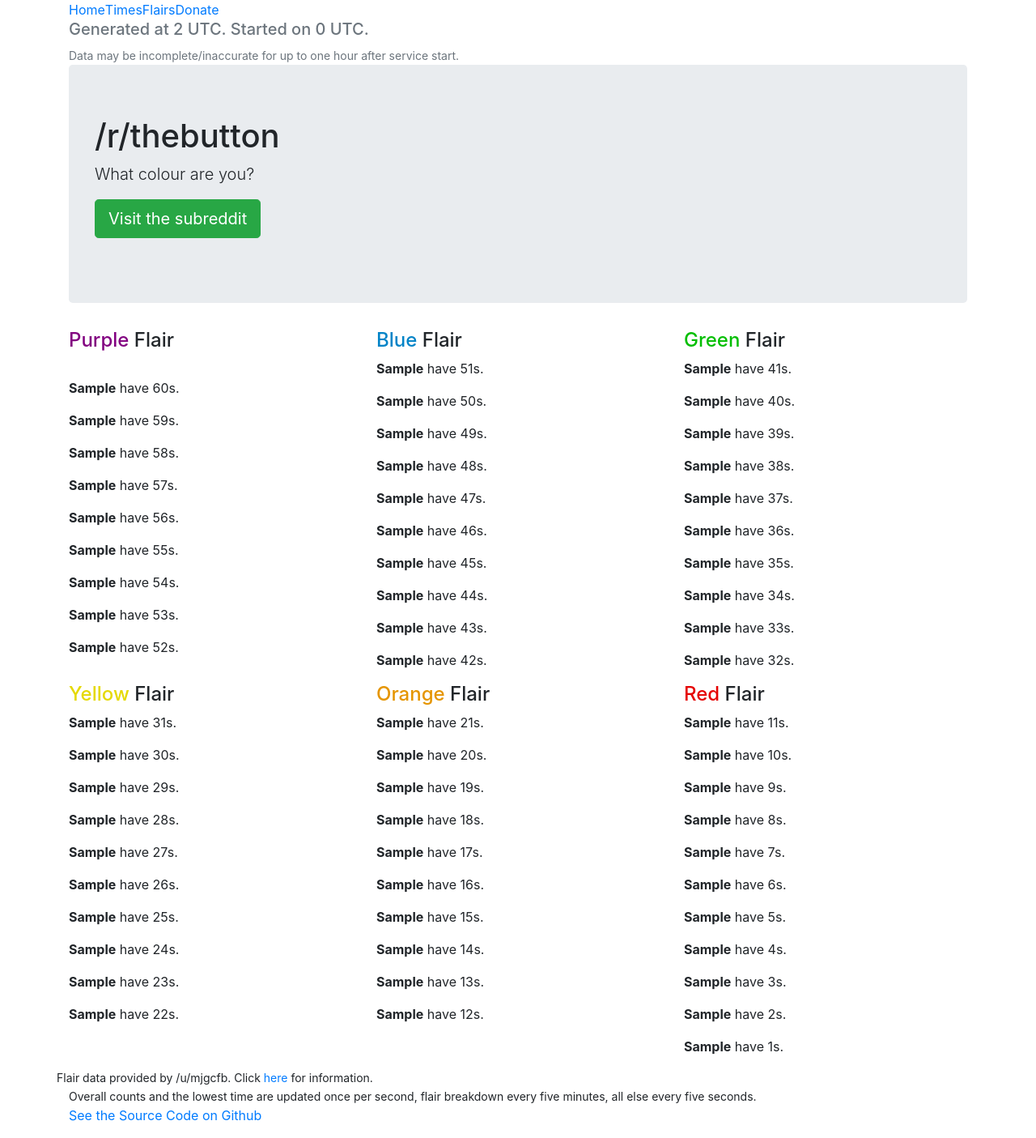
After one commit to Chr12t0pher/r-slash-thebutton, a Flask app: template templates/flairs.html in a window 1280 px wide. The commit adds this page. Shown: the whole page at 81% size. Run offline with Flask 2, Linux system fonts and the light colour scheme; the template is opened without the code that fills it: most values are stand-ins (such as "Sample title", 1, 10 or a date in 2020); parts of the project's set-up code (start-up, migrations or seed data) failed here and were passed over; some libraries are stand-ins or nearby versions.

Commit message:
Added flair breakdown page!

```diff
--- a/app.py
+++ b/app.py
@@ -100,7 +100,9 @@
     sleep(10)
     while True:
         with open(flairfile, "r") as f:
-            button_data["flairs"] = loads(f.read())
+            data = loads(f.read())
+            button_data["flairs"] = data["colours"]
+            button_data["flairs_number"] = data["counts"]
         with open(currentflairfile, "r") as f:
             button_data["current_flair"] = loads(f.read())
         sleep(150)
@@ -125,6 +127,11 @@
     return render_template("times.html", data=historic_data, time=[datetime.datetime.utcnow().strftime("%H:%M:%S"), starttime])
 
 
+@app.route("/flairs")
+def flairs():
+    return render_template("flairs.html", data=button_data, time=[datetime.datetime.utcnow().strftime("%H:%M:%S"), starttime])
+
+
 @app.route("/donate")
 def donate():
     return render_template("donate.html", time=[datetime.datetime.utcnow().strftime("%H:%M:%S"), starttime])
--- /dev/null
+++ b/templates/flairs.html
@@ -0,0 +1,166 @@
+<!DOCTYPE html>
+<html lang="en">
+  <head>
+    <meta charset="utf-8">
+    <meta http-equiv="X-UA-Compatible" content="IE=edge">
+    <meta name="viewport" content="width=device-width, initial-scale=1">
+
+    <title>/r/thebutton</title>
+
+    <!-- Bootstrap core CSS -->
+    <link href="/static/css/bootstrap.min.css" rel="stylesheet">
+
+    <!-- Custom styles for this templates -->
+    <link href="/static/css/jumbotron-narrow.css" rel="stylesheet">
+    <link href="/static/css/roboto.min.css" rel="stylesheet">
+    <link href="/static/css/material.min.css" rel="stylesheet">
+    <link href="/static/css/ripples.min.css" rel="stylesheet">
+
+
+  </head>
+
+  <body>
+
+    <div class="container">
+      <div class="header clearfix">
+          <nav>
+              <ul class="nav nav-pills pull-right">
+                  <li><a href="/">Home</a></li>
+                  <li><a href="/times">Times</a></li>
+                  <li class="active"><a href="javascript:void(0)">Flairs</a></li>
+                  <li><a href="/donate">Donate</a></li>
+              </ul>
+          </nav>
+          <h5 class="text-muted">Generated at {{ time[0] }} UTC. Started on {{ time[1] }} UTC.</h5>
+          <small class="text-muted">Data may be incomplete/inaccurate for up to one hour after service start.</small>
+      </div>
+      <div class="jumbotron">
+        <h1>/r/thebutton</h1>
+        <p class="lead">What colour are you?</p>
+        <p><a class="btn btn-lg btn-success" href="http://www.reddit.com/r/thebutton" role="button" target="_blank">Visit the subreddit</a></p>
+      </div>
+
+      <div class="row">
+        <div class="col-lg-4">
+          <h4><span style="color: #820080">Purple</span> Flair</h4>
+          <br>
+          <p><strong>{{ data["flairs_number"]["60"] }}</strong> have 60s.</p>
+          <p><strong>{{ data["flairs_number"]["59"] }}</strong> have 59s.</p>
+          <p><strong>{{ data["flairs_number"]["58"] }}</strong> have 58s.</p>
+          <p><strong>{{ data["flairs_number"]["57"] }}</strong> have 57s.</p>
+          <p><strong>{{ data["flairs_number"]["56"] }}</strong> have 56s.</p>
+          <p><strong>{{ data["flairs_number"]["55"] }}</strong> have 55s.</p>
+          <p><strong>{{ data["flairs_number"]["54"] }}</strong> have 54s.</p>
+          <p><strong>{{ data["flairs_number"]["53"] }}</strong> have 53s.</p>
+          <p><strong>{{ data["flairs_number"]["52"] }}</strong> have 52s.</p>
+        </div>
+
+        <div class="col-lg-4">
+          <h4><span style="color: #0083C7">Blue</span> Flair</h4>
+          <p><strong>{{ data["flairs_number"]["51"] }}</strong> have 51s.</p>
+          <p><strong>{{ data["flairs_number"]["50"] }}</strong> have 50s.</p>
+          <p><strong>{{ data["flairs_number"]["49"] }}</strong> have 49s.</p>
+          <p><strong>{{ data["flairs_number"]["48"] }}</strong> have 48s.</p>
+          <p><strong>{{ data["flairs_number"]["47"] }}</strong> have 47s.</p>
+          <p><strong>{{ data["flairs_number"]["46"] }}</strong> have 46s.</p>
+          <p><strong>{{ data["flairs_number"]["45"] }}</strong> have 45s.</p>
+          <p><strong>{{ data["flairs_number"]["44"] }}</strong> have 44s.</p>
+          <p><strong>{{ data["flairs_number"]["43"] }}</strong> have 43s.</p>
+          <p><strong>{{ data["flairs_number"]["42"] }}</strong> have 42s.</p>
+        </div>
+
+        <div class="col-lg-4">
+          <h4><span style="color: #02BE01">Green</span> Flair</h4>
+          <p><strong>{{ data["flairs_number"]["41"] }}</strong> have 41s.</p>
+          <p><strong>{{ data["flairs_number"]["40"] }}</strong> have 40s.</p>
+          <p><strong>{{ data["flairs_number"]["39"] }}</strong> have 39s.</p>
+          <p><strong>{{ data["flairs_number"]["38"] }}</strong> have 38s.</p>
+          <p><strong>{{ data["flairs_number"]["37"] }}</strong> have 37s.</p>
+          <p><strong>{{ data["flairs_number"]["36"] }}</strong> have 36s.</p>
+          <p><strong>{{ data["flairs_number"]["35"] }}</strong> have 35s.</p>
+          <p><strong>{{ data["flairs_number"]["34"] }}</strong> have 34s.</p>
+          <p><strong>{{ data["flairs_number"]["33"] }}</strong> have 33s.</p>
+          <p><strong>{{ data["flairs_number"]["32"] }}</strong> have 32s.</p>
+        </div>
+      </div>
+
+      <div class="row">
+        <div class="col-lg-4">
+          <h4><span style="color: #E5D900">Yellow</span> Flair</h4>
+          <p><strong>{{ data["flairs_number"]["31"] }}</strong> have 31s.</p>
+          <p><strong>{{ data["flairs_number"]["30"] }}</strong> have 30s.</p>
+          <p><strong>{{ data["flairs_number"]["29"] }}</strong> have 29s.</p>
+          <p><strong>{{ data["flairs_number"]["28"] }}</strong> have 28s.</p>
+          <p><strong>{{ data["flairs_number"]["27"] }}</strong> have 27s.</p>
+          <p><strong>{{ data["flairs_number"]["26"] }}</strong> have 26s.</p>
+          <p><strong>{{ data["flairs_number"]["25"] }}</strong> have 25s.</p>
+          <p><strong>{{ data["flairs_number"]["24"] }}</strong> have 24s.</p>
+          <p><strong>{{ data["flairs_number"]["23"] }}</strong> have 23s.</p>
+          <p><strong>{{ data["flairs_number"]["22"] }}</strong> have 22s.</p>
+        </div>
+
+        <div class="col-lg-4">
+          <h4><span style="color: #E59500">Orange</span> Flair</h4>
+          <p><strong>{{ data["flairs_number"]["21"] }}</strong> have 21s.</p>
+          <p><strong>{{ data["flairs_number"]["20"] }}</strong> have 20s.</p>
+          <p><strong>{{ data["flairs_number"]["19"] }}</strong> have 19s.</p>
+          <p><strong>{{ data["flairs_number"]["18"] }}</strong> have 18s.</p>
+          <p><strong>{{ data["flairs_number"]["17"] }}</strong> have 17s.</p>
+          <p><strong>{{ data["flairs_number"]["16"] }}</strong> have 16s.</p>
+          <p><strong>{{ data["flairs_number"]["15"] }}</strong> have 15s.</p>
+          <p><strong>{{ data["flairs_number"]["14"] }}</strong> have 14s.</p>
+          <p><strong>{{ data["flairs_number"]["13"] }}</strong> have 13s.</p>
+          <p><strong>{{ data["flairs_number"]["12"] }}</strong> have 12s.</p>
+        </div>
+
+        <div class="col-lg-4">
+          <h4><span style="color: #E50000">Red</span> Flair</h4>
+          <p><strong>{{ data["flairs_number"]["11"] }}</strong> have 11s.</p>
+          <p><strong>{{ data["flairs_number"]["10"] }}</strong> have 10s.</p>
+          <p><strong>{{ data["flairs_number"]["9"] }}</strong> have 9s.</p>
+          <p><strong>{{ data["flairs_number"]["8"] }}</strong> have 8s.</p>
+          <p><strong>{{ data["flairs_number"]["7"] }}</strong> have 7s.</p>
+          <p><strong>{{ data["flairs_number"]["6"] }}</strong> have 6s.</p>
+          <p><strong>{{ data["flairs_number"]["5"] }}</strong> have 5s.</p>
+          <p><strong>{{ data["flairs_number"]["4"] }}</strong> have 4s.</p>
+          <p><strong>{{ data["flairs_number"]["3"] }}</strong> have 3s.</p>
+          <p><strong>{{ data["flairs_number"]["2"] }}</strong> have 2s.</p>
+          <p><strong>{{ data["flairs_number"]["1"] }}</strong> have 1s.</p>
+        </div>
+        <small>Flair data provided by /u/mjgcfb. Click <a data-toggle="popover" data-placement="right" data-container="body"
+                                                          data-html="true" role="button" tabindex="0" data-trigger="focus"
+                                                          data-content="<ul>
+                                                          <li>Users with Grey/No Flair are not included.</li>
+                                                          <li>Only users who have commented on /r/thebutton are included.</li>
+                                                          <li>Users must have commented after pressing the button.</li>
+                                                          </ul>" href="javascript:void(0)">here</a> for information.</small>
+      </div>
+
+      <footer class="footer">
+        <small>Overall counts and the lowest time are updated once per second, flair breakdown every five minutes, all else every five seconds.</small>
+        <p><a href="https://github.com/Chr12t0pher/r-slash-thebutton">See the Source Code on Github</a></p>
+      </footer>
+    </div> <!-- /container -->
+
+
+    <script src="//code.jquery.com/jquery-1.10.2.min.js"></script>
+    <script src="//maxcdn.bootstrapcdn.com/bootstrap/3.3.2/js/bootstrap.min.js"></script>
+    <script src="/static/js/ripples.min.js"></script>
+    <script src="/static/js/material.min.js"></script>
+    <script> // Popover enabled.
+$(function () {
+  $('[data-toggle="popover"]').popover()
+})
+</script>
+    <script>
+  (function(i,s,o,g,r,a,m){i['GoogleAnalyticsObject']=r;i[r]=i[r]||function(){
+  (i[r].q=i[r].q||[]).push(arguments)},i[r].l=1*new Date();a=s.createElement(o),
+  m=s.getElementsByTagName(o)[0];a.async=1;a.src=g;m.parentNode.insertBefore(a,m)
+  })(window,document,'script','//www.google-analytics.com/analytics.js','ga');
+
+  ga('create', 'UA-41885449-6', 'auto');
+  ga('send', 'pageview');
+
+</script>
+  </body>
+</html>
--- a/templates/home.html
+++ b/templates/home.html
@@ -24,7 +24,7 @@
             <ul class="nav nav-pills pull-right">
                 <li class="active"><a href="javascript:void(0)">Home</a></li>
                 <li><a href="/times">Times</a></li>
-                <li class="disabled"><a href="javascript:void(0)">Flairs</a></li>
+                <li><a href="/flairs">Flairs</a></li>
                 <li><a href="/donate">Donate</a></li>
             </ul>
         </nav>
@@ -36,6 +36,8 @@
         <p class="lead">What colour are you?</p>
         <p><a class="btn btn-lg" id="mainbutton" href="http://www.reddit.com/r/thebutton" role="button" target="_blank">Visit the subreddit</a></p>
     </div>
+
+    <div class="alert alert-success"><b>New!</b> See a breakdown of flair by second, click <b><a href="/flairs">here</a></b> to see.</div>
 
     <div class="row">
         <div class="col-lg-6">
--- a/templates/times.html
+++ b/templates/times.html
@@ -27,7 +27,7 @@
               <ul class="nav nav-pills pull-right">
                   <li><a href="/">Home</a></li>
                   <li class="active"><a href="javascript:void(0)">Times</a></li>
-                  <li class="disabled"><a href="javascript:void(0)">Flairs</a></li>
+                  <li><a href="/flairs">Flairs</a></li>
                   <li><a href="/donate">Donate</a></li>
               </ul>
           </nav>
```
Also changed, not shown: soup.py (+15 -14 lines).
